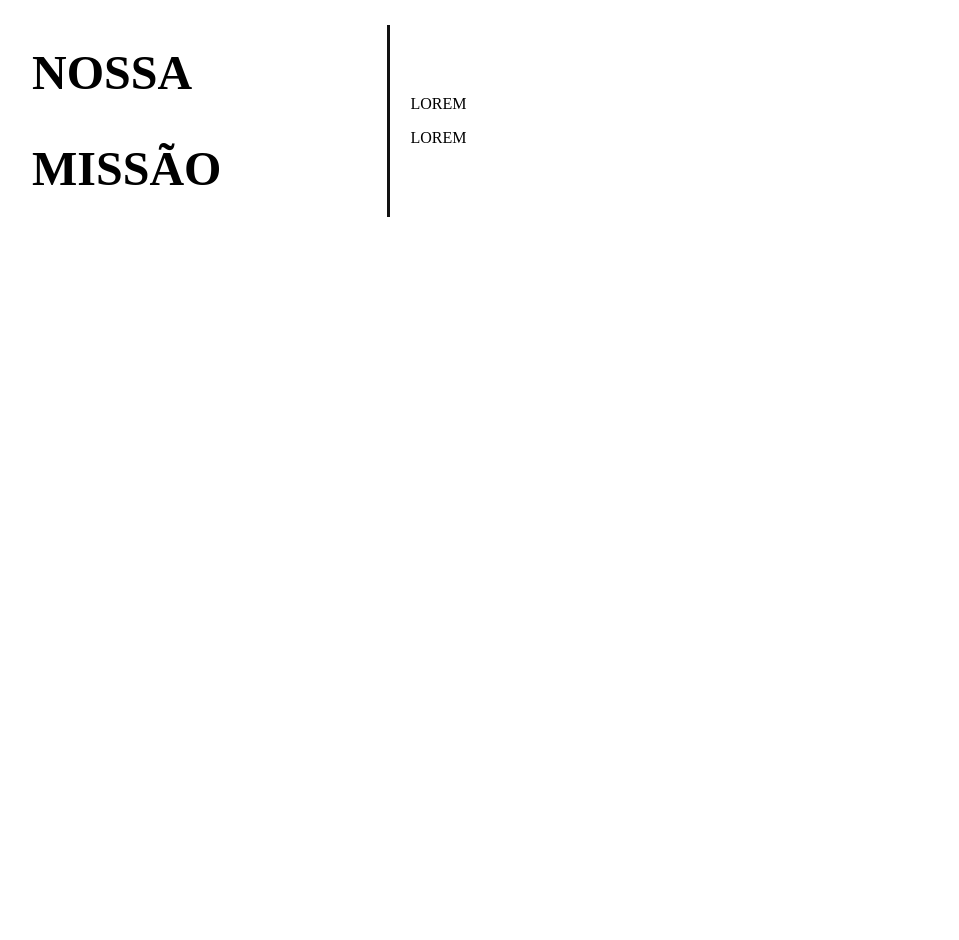
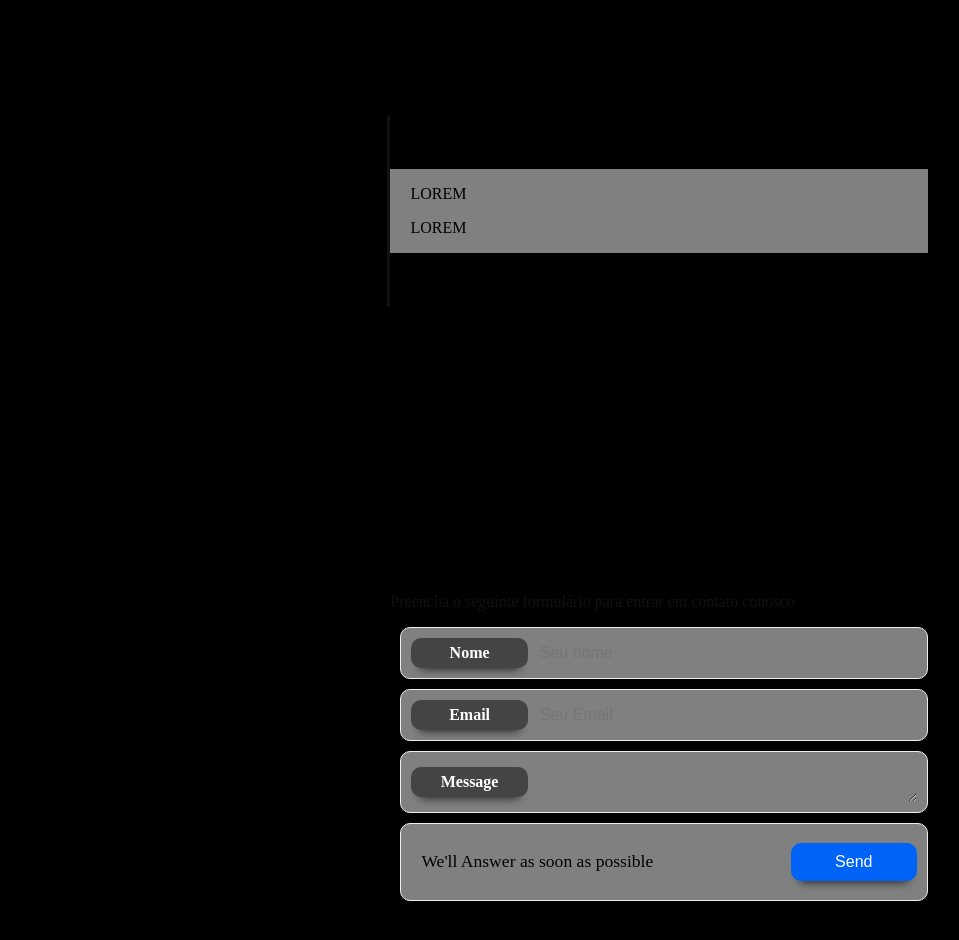
Before and after one commit to lucasjesusone/Cotacao_LandingPage, a React (Create React App) app: page / in a window 1280 px wide. Shown: the part 1820-2760 px from the top of the page, without its empty margins (160-1119 px from the left). Before the commit the page ends 2095 px from the top, so only its background shows below. Built offline with nearby package versions, Linux system fonts and the light colour scheme.

Commit message:
#5 Building Form

```diff
--- a/src/App.js
+++ b/src/App.js
@@ -3,15 +3,17 @@ import Header from './components/header/Header'
 import About from './components/about/About'
 import Main from './components/main/Main'
 import Mission from './components/mission/Mission'
+import Contact from './components/contact/Contact'
 export default class App extends Component {
  render(){
   return (
-    <div>
+    <div className='container'>
 
       <Header/>
       <About/>
       <Main/>
       <Mission/>
+      <Contact/>
     </div>
    );
  }
--- a/src/components/about/about.css
+++ b/src/components/about/about.css
@@ -1,4 +1,6 @@
-
+#about-us {
+    background-color: #000;
+}
 /*Estilização da section*/
 .intro {
     width: 70%;
@@ -28,6 +30,7 @@
 /*Estilização da div sem o ID*/
 div {
     position: relative;
+
 }
 
 /*Estilização do Paragrafo*/
--- /dev/null
+++ b/src/components/contact/Contact.js
@@ -0,0 +1,17 @@
+import React, { Component } from 'react';
+import '../contact/contact.css'
+import Form from '../form/Form'
+
+
+export default class Contact extends Component {
+ render(){
+  return (
+    <div id='contact'>
+        <section>
+            <h2>Contate-nos</h2>
+            <Form/>
+        </section>
+    </div>
+   );
+ }
+}
--- /dev/null
+++ b/src/components/contact/contact.css
@@ -0,0 +1,18 @@
+section {
+    width: 70%;
+    padding: 90px 0;
+    margin: 50px auto 18px auto;
+    display: grid;
+    grid-template-columns: 2fr 3fr;
+    align-items: center;
+
+  }
+
+div section h2 {
+    font-size: 3.0rem;
+    color: #000;
+    text-transform: uppercase;
+   line-height: 6rem;
+   padding-right: 10px;
+   border-right: 3px solid #000;
+}
--- /dev/null
+++ b/src/components/form/Form.js
@@ -0,0 +1,119 @@
+import React, { Component } from 'react';
+import '../form/form.css'
+
+export default class Form extends Component {
+ constructor(){
+     super();
+     this.state = {
+        name: '',
+        email: '',
+        message: '',
+        formError: false
+        }
+    }
+
+
+    getName = (event) => {
+        let username = event.target.value;
+        this.setState({
+            name: username
+        });
+
+        console.log(this.state.name)
+    }
+
+    getEmail = (event) => {
+        let userEmail = event.target.value;
+        //the most important thing is that we use a RegEx
+        //in order to manage the input of the email
+        //at least we can get a some what valid email
+        if(userEmail.match(/^([a-zA-Z0-9_\-\.]+)@((\[[0-9]{1,3}\.[0-9]{1,3}\.[0-9]{1,3}\.)|(([a-zA-Z0-9\-]+\.)+))([a-zA-Z]{2,4}|[0-9]{1,3})(\]?)$/)){
+            this.setState({
+                email: userEmail
+        });
+            }else {
+            this.setState({
+                email: ''
+            });
+            console.log('Incorrect Email, Must match Expression')
+        };
+
+        console.log(this.state.email)
+    }
+
+
+    getDescription = (event) => {
+        let userMessage = event.target.value;
+        this.setState({
+            message: userMessage
+        });
+        console.log(this.state.message)
+    }
+
+
+    //sending form
+
+    submitForm = (event) =>{
+        event.preventDefault();
+
+
+
+        if(this.state.name === '' || this.state.email === '' || this.state.message === '') {
+            this.setState({
+                formError: true
+            })
+            return false;
+        } else {
+
+
+
+            this.setState({
+                formError: false
+             })
+            console.log(`UserData: {
+                Username: ${this.state.name},
+                Email: ${this.state.email},
+                Message: ${this.state.message}
+            }`)
+
+
+            console.log("form sent")
+
+        }
+
+      }
+    render() {
+
+
+        return (
+            <form>
+            {/* I am just sending a basic error message */}
+                {this.state.formError &&
+                <p className='error'>
+                    Preencha todos os campos
+                </p>
+                }
+                <p>Preencha o seguinte formulário para entrar em contato conosco</p>
+                <div>
+                    <label htmlFor='name'>Nome</label>
+                    <input type='text' name='name' placeholder='Seu nome' onChange={this.getName}/>
+                </div>
+                <div>
+                    <label htmlFor='email'>Email</label>
+                    <input type='email' name='email' placeholder='Seu Email' onChange={this.getEmail} />
+                </div>
+                <div >
+                    <label htmlFor='name'>Message</label>
+                    <textarea onChange={this.getDescription} maxLength='450'></textarea>
+                </div>
+
+                <div>
+                    <p>We'll Answer as soon as possible</p>
+                    <input type='submit' name='submit' value='Send' onClick={this.submitForm}/>
+                </div>
+
+
+            </form>
+        )
+    }
+}
--- /dev/null
+++ b/src/components/form/form.css
@@ -0,0 +1,80 @@
+section div {
+    position: relative;
+    background-color: grey;
+  }
+
+section div p {
+    padding-left: 10px;
+    color: #000
+  }
+
+section form {
+    padding: 0px;
+    margin: 0;
+  }
+section h2 {
+    font-size: 3rem;
+  }
+
+section form div {
+    border:1px solid #eee;
+    padding: 10px;
+  border-radius: 10px;
+  font-size: 1.1rem;
+  display: grid;
+  margin-bottom: 10px;
+  grid-template-columns: 1fr 3fr;
+  align-items: center;
+  margin-left: 10px;
+
+  }
+
+section form div:last-of-type {
+    display: grid;
+    grid-template-columns: 3fr 1fr;
+
+  }
+
+section form div:last-of-type input {
+    background: rgb(0, 99, 248);
+    padding: 10px;
+    color: #fff;
+    border-radius: 10px;
+    cursor: pointer;
+    -webkit-box-shadow: 0px 10px 10px -9px rgba(0,0,0,0.75);
+    -moz-box-shadow: 0px 10px 10px -9px rgba(0,0,0,0.75);
+    box-shadow: 0px 10px 10px -9px rgba(0,0,0,0.75);
+  }
+
+section form div label {
+    background: #444;
+    color: #fff;
+    font-weight: bold;
+    font-size: 1rem;
+    padding: 6px;
+    text-align: center;
+    margin-right: 10px;
+    border-radius:10px;
+    -webkit-box-shadow: 0px 10px 10px -9px rgba(0,0,0,0.75);
+    -moz-box-shadow: 0px 10px 10px -9px rgba(0,0,0,0.75);
+    box-shadow: 0px 10px 10px -9px rgba(0,0,0,0.75);
+  }
+
+section form div input {
+    background: none;
+    border: none;
+    font-size: 1rem;
+  }
+section form div textarea {
+    font-family: Raleway;
+
+    border: none;
+    background: none;
+    font-size: 1rem;
+    resize: vertical;
+  }
+
+  .error {
+    color: rgb(255, 57, 57);
+    font-size: 1.3rem;
+  }
--- a/src/components/header/header.css
+++ b/src/components/header/header.css
@@ -2,7 +2,7 @@ header {
    height: 700px;
    background-position: center;
    position: relative;
-
+   background: #dcdcdc;
 }
 
 .head {
@@ -15,6 +15,7 @@ header {
     padding-top: 12%;
     align-items: center;
     color: #000;
+    background-color: #dcdcdc;
 }
 
 .head h1 {
--- a/src/components/main/main.css
+++ b/src/components/main/main.css
@@ -21,6 +21,9 @@
     margin-left: auto;
     width: 90%;
     border-radius: 10px;
+    -webkit-box-shadow: 0px 10px 10px -9px rgba(0,0,0,0.75);
+    -moz-box-shadow: 0px 10px 10px -9px rgba(0,0,0,0.75);
+    box-shadow: 0px 10px 10px -9px rgba(0,0,0,0.75);
 }
 /*Estilização dos Icones*/
 .service-icon {
@@ -31,6 +34,7 @@
     color: blue;
     filter: grayscale(0%);
     border-bottom: 2px solid blue;
+
 }
 
 .service-title {
--- a/src/components/nav/nav.css
+++ b/src/components/nav/nav.css
@@ -9,7 +9,7 @@ nav {
     padding: 12px 0;
     display: grid;
     grid-template-columns: 2fr 1fr;
-
+    background: grey;
   }
 
 
--- a/src/index.css
+++ b/src/index.css
@@ -1,6 +1,24 @@
 body {
   margin: 0;
-  font-family: -apple-system, BlinkMacSystemFont, 'Segoe UI', 'Roboto', 'Oxygen',
-    'Ubuntu', 'Cantarell', 'Fira Sans', 'Droid Sans', 'Helvetica Neue',
+  padding: 0;
+  font-family: Raleway;
+  background: #eee;
+  color: #111;
 
 }
+body * {
+  transition: all 0.300s ease-in-out;
+}
+
+.container {
+  background-color: #000;
+  width: 100%;
+  max-width: 1500px;
+  margin: 0 auto;
+
+
+
+
+
+
+}
```
